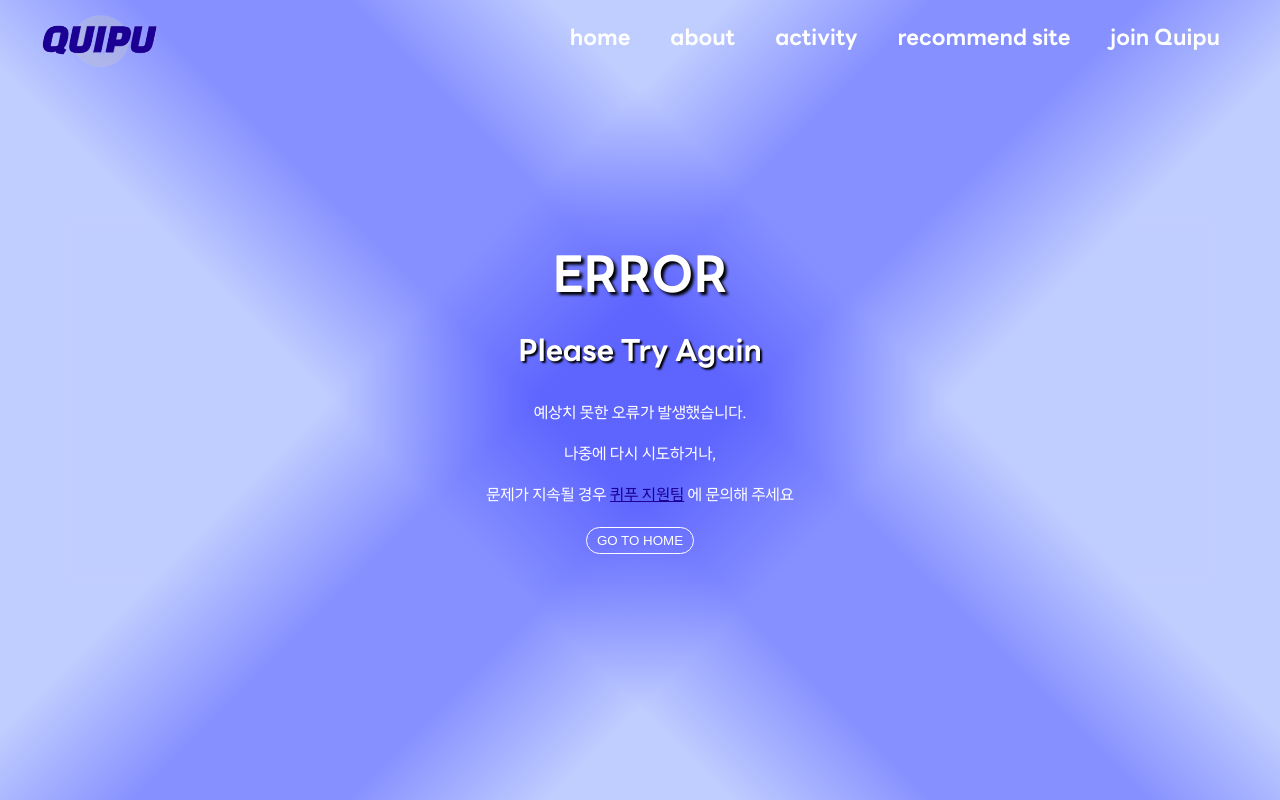
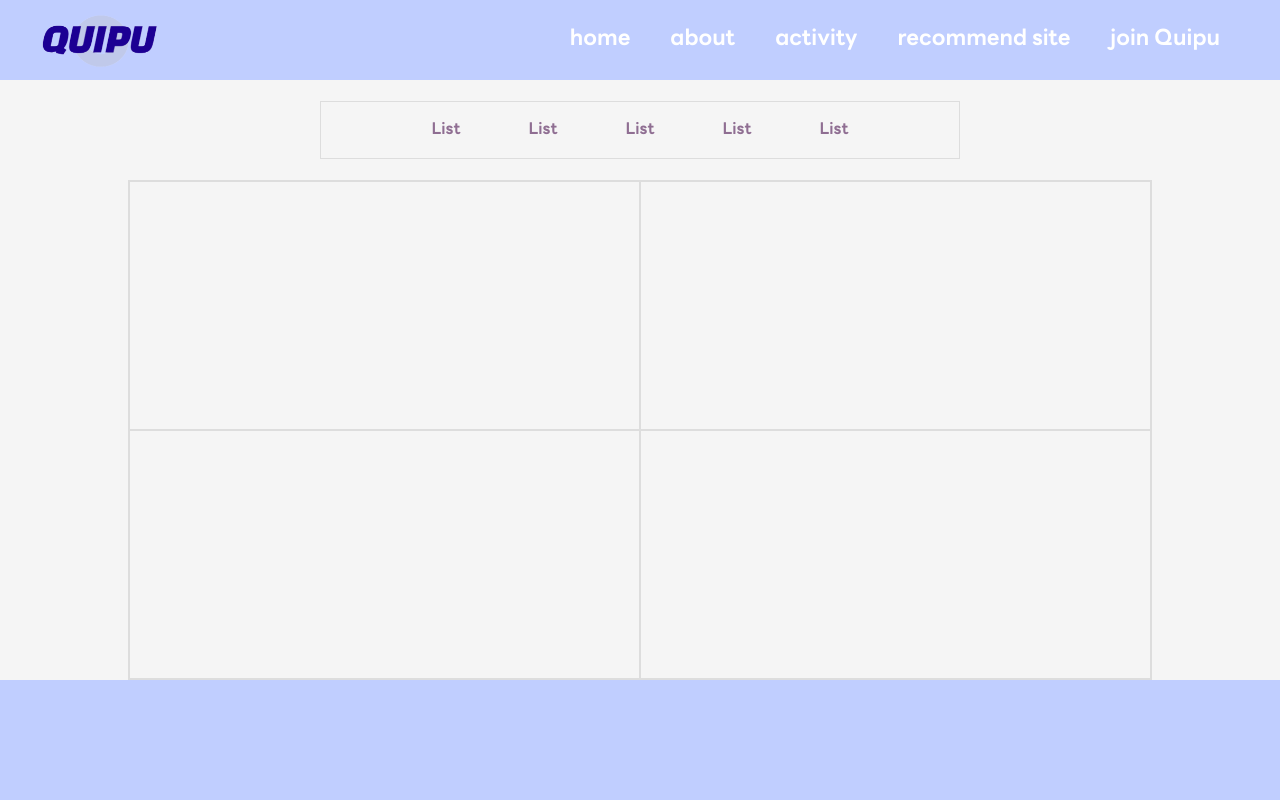
Before and after one commit to Quipu-Developers/quipu-main-frontend, a React (Create React App) app: page /showcasemain in a window 1280 px wide. Built offline with nearby package versions, Linux system fonts and the light colour scheme.

Commit message:
뼈대 구성

```diff
--- a/src/App.js
+++ b/src/App.js
@@ -9,7 +9,9 @@ import Activity from './components/Activity/Activity'
 import RecommendSite from './components/RecommendSite/RecommendSite'
 import JoinQuipu from './components/JoinQuipu/JoinQuipu'
 import ActivityDetail from './components/ActivityDetail/ActivityDetail'
+import Showcasemain from './components/ShowcaseMain/Showcasemain';
 import Error from './components/Error/Error';
+
 
 function App() {
   const [isActivityDetailVisible, setIsActivityDetailVisible] = useState(false);
@@ -127,6 +129,7 @@ function App() {
             <Route path="/activity-detail" element={<ActivityDetail />} />
             <Route path="/recommend-site" element={<RecommendSite />} />
             <Route path="/join-quipu" element={<JoinQuipu />} />
+            <Route path="/showcasemain" element={<Showcasemain/>} />
             <Route path="*" element={<Error />} />
           </Routes>
         </Router>
--- /dev/null
+++ b/src/components/ShowcaseMain/Showcasemain.css
@@ -0,0 +1,51 @@
+.showcasemain {
+    margin-top: 80px;
+    width: 100%;
+    height: auto;
+    display: flex;
+    flex-direction: column;
+    align-items: center;
+    background-color: #f5f5f5;
+}
+
+.section1 {
+    display: flex;
+    flex-direction: row;
+    justify-content: center;
+    align-items: center;
+    margin: 21px;
+    width: 50%;
+    Height: 58px;
+    border: 1px solid #0C0B0B1A;
+}
+
+.List {
+    display: flex;
+    flex-direction: row;
+    justify-content: center;
+    align-items: center;
+    Width: 97px;
+    Height: 46px;
+    font: 32px;
+    color: #8F6E92;
+    font-weight: bold;
+    line-height: 40.96px;
+}
+
+.section2 {
+    display: flex;
+    flex-direction: row;
+    flex-wrap: wrap;
+    justify-content: center;
+    align-items: center;
+    border: 1px solid #0C0B0B1A;
+    width: 80%;
+    Height: 500px;
+}
+.gallery{
+    box-sizing: border-box;
+    width: 50%;
+    height: 50%;
+    padding: 14px;
+    border: 1px solid #0C0B0B1A;
+}
--- /dev/null
+++ b/src/components/ShowcaseMain/Showcasemain.jsx
@@ -0,0 +1,30 @@
+import React, { useState, useEffect, useRef } from 'react';
+import './Showcasemain.css';
+
+function Showcasemain() {
+
+    return (
+        <div className='showcasemain'>
+            <div className='section1'>
+                <div className='List'>List</div>
+                <div className='List'>List</div>
+                <div className='List'>List</div>
+                <div className='List'>List</div>
+                <div className='List'>List</div>
+            </div>
+            <div className='section2'>
+                <div className='gallery'></div>
+                <div className='gallery'></div>
+                <div className='gallery'></div>
+                <div className='gallery'></div>
+            </div>
+
+
+        </div>
+
+    );
+
+
+}
+
+export default Showcasemain;
--- a/src/components/ShowcaseMain/main.jsx
+++ /dev/null
@@ -1,5 +0,0 @@
-import React, { useState, useEffect, useRef } from 'react';
-import { useLocation } from 'react-router-dom';
-import axios from 'axios';
-import './JoinQuipu.css';
-import Error from '../Error/Error';
```
